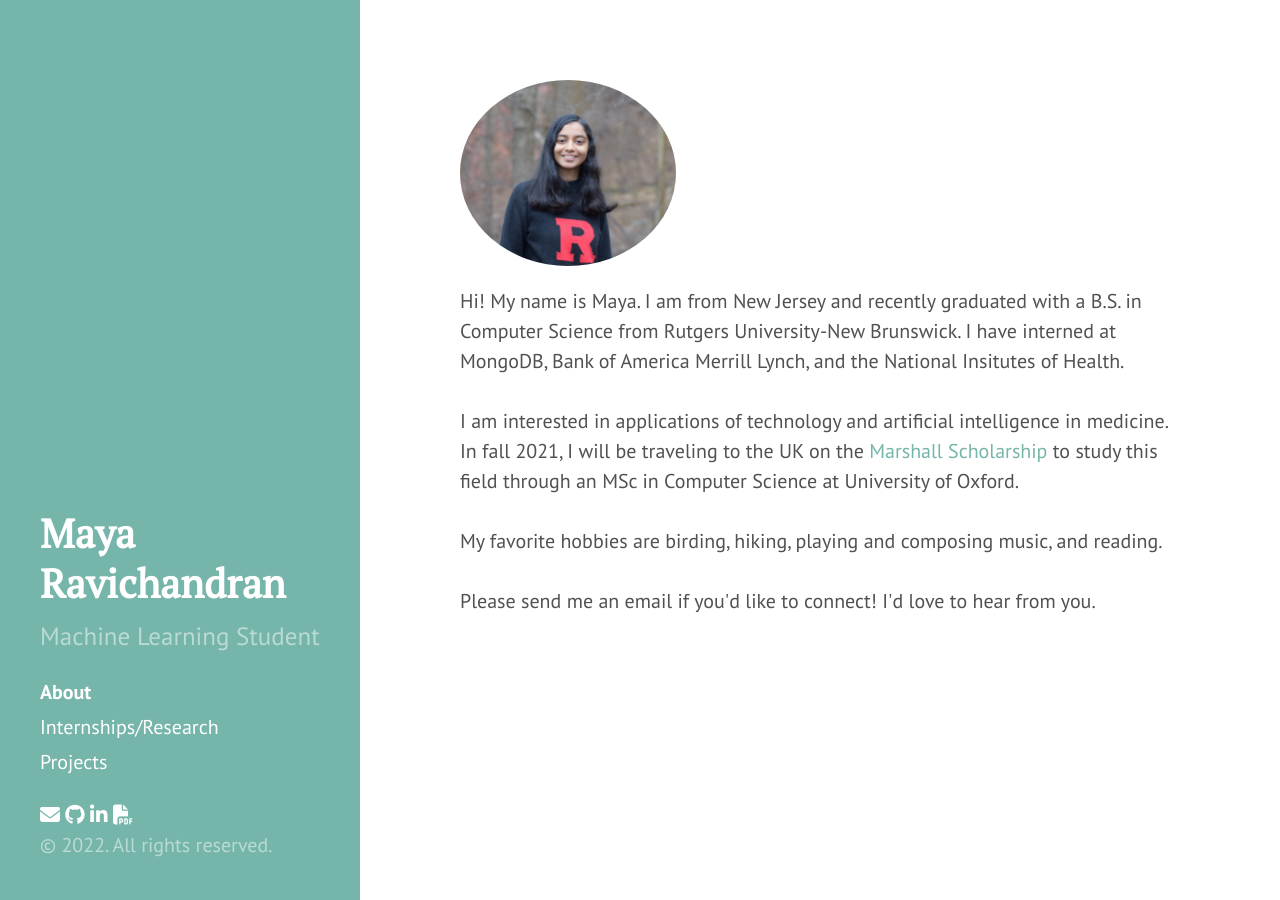
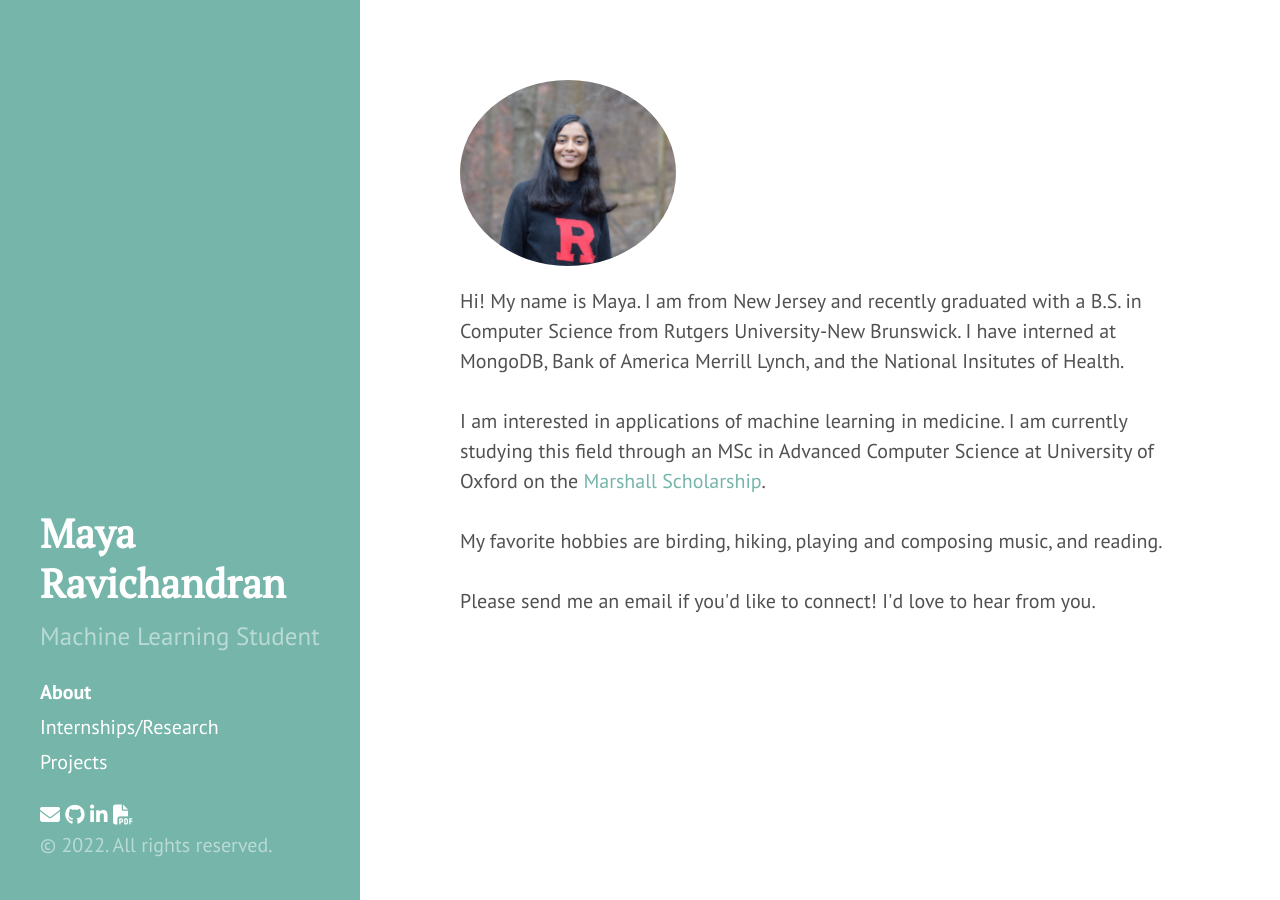
Before and after one commit to maravichandran/old-personal-website-v2, a Jekyll site: the page built from index.html, in a window 1280 px wide. Built offline with Jekyll 4.4.1, drawn with Linux system fonts in a browser that asks for light colours; nearby versions of some CDN libraries; the list of posts is cut into pages by our own code.

Commit message:
2022 update

```diff
--- a/index.html
+++ b/index.html
@@ -8,7 +8,7 @@ Hi! My name is Maya. I am from New Jersey and recently graduated with a B.S. in
 
 <br/><br/>
 
-I am interested in applications of technology and artificial intelligence in medicine. In fall 2021, I will be traveling to the UK on the <a href="https://www.rutgers.edu/news/rutgers-computer-science-major-becomes-universitys-second-marshall-scholar">Marshall Scholarship</a> to study this field through an MSc in Computer Science at University of Oxford.
+I am interested in applications of machine learning in medicine. I am currently studying this field through an MSc in Advanced Computer Science at University of Oxford on the <a href="https://www.rutgers.edu/news/rutgers-computer-science-major-becomes-universitys-second-marshall-scholar">Marshall Scholarship</a>.
 
 <br/><br/>
 
```
